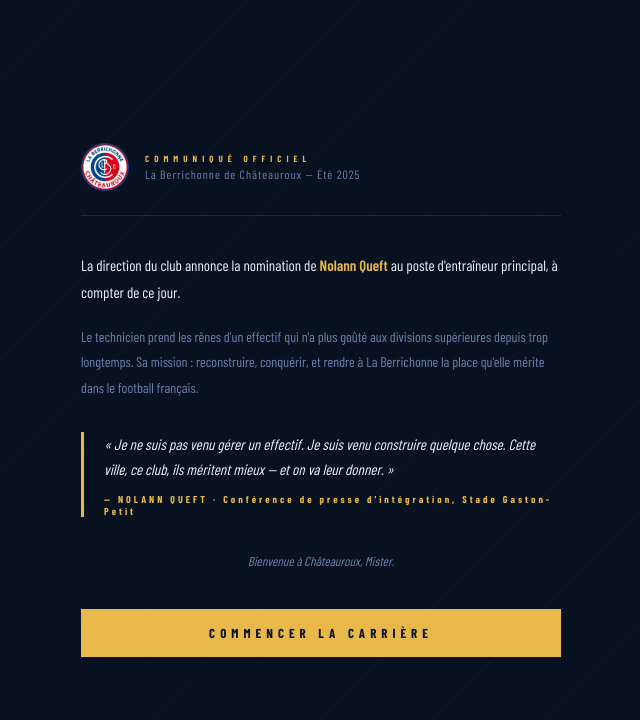
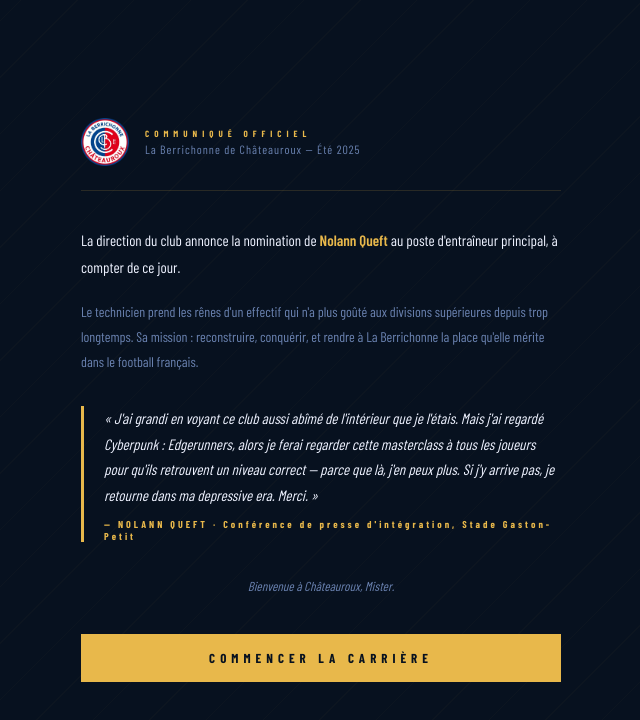
Before and after one commit to ArqueftX/lbc-fm-career, a React (Vite) app: page / in a window 1280 px wide. Shown: the top 720 px of the page, without its empty margins (319-959 px from the left). Built offline with nearby package versions, Linux system fonts and the light colour scheme; a web font is replaced by a local one.

Commit message:
Update conf de presse Nolann Queft

```diff
--- a/src/App.jsx
+++ b/src/App.jsx
@@ -100,8 +100,7 @@ function CoachIntro({ onDone }) {
         {/* Quote */}
         <div style={{ borderLeft:`3px solid ${C.gold}`, paddingLeft:20, marginBottom:36 }}>
           <p className="bc" style={{ fontSize:15, color:C.white, fontStyle:'italic', lineHeight:1.7, marginBottom:10 }}>
-            « Je ne suis pas venu gérer un effectif. Je suis venu construire quelque chose.
-            Cette ville, ce club, ils méritent mieux — et on va leur donner. »
+            « J'ai grandi en voyant ce club aussi abîmé de l'intérieur que je l'étais. Mais j'ai regardé <em>Cyberpunk : Edgerunners</em>, alors je ferai regarder cette masterclass à tous les joueurs pour qu'ils retrouvent un niveau correct — parce que là, j'en peux plus. Si j'y arrive pas, je retourne dans ma depressive era. Merci. »
           </p>
           <div className="bc" style={{ fontSize:10, letterSpacing:3, color:C.gold, fontWeight:700 }}>
             — NOLANN QUEFT · Conférence de presse d'intégration, Stade Gaston-Petit
```
